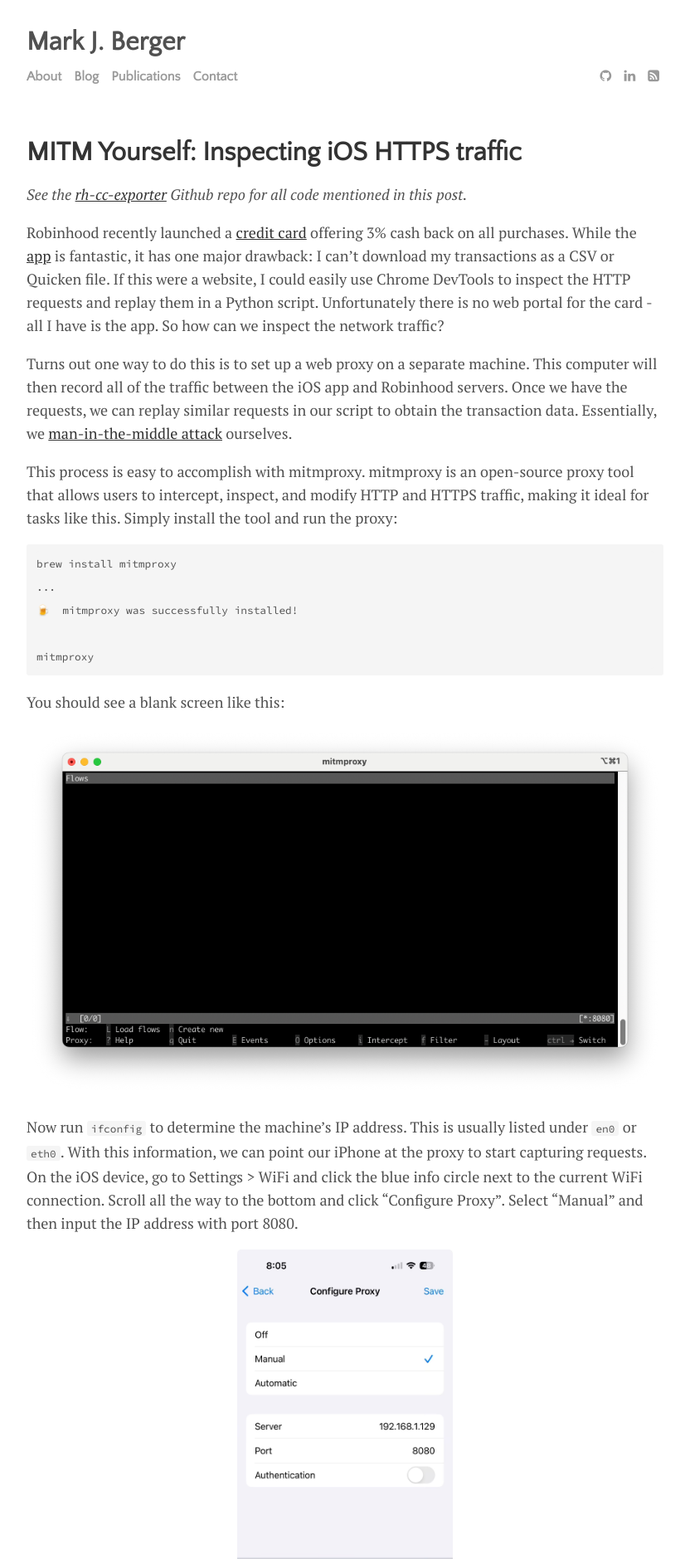
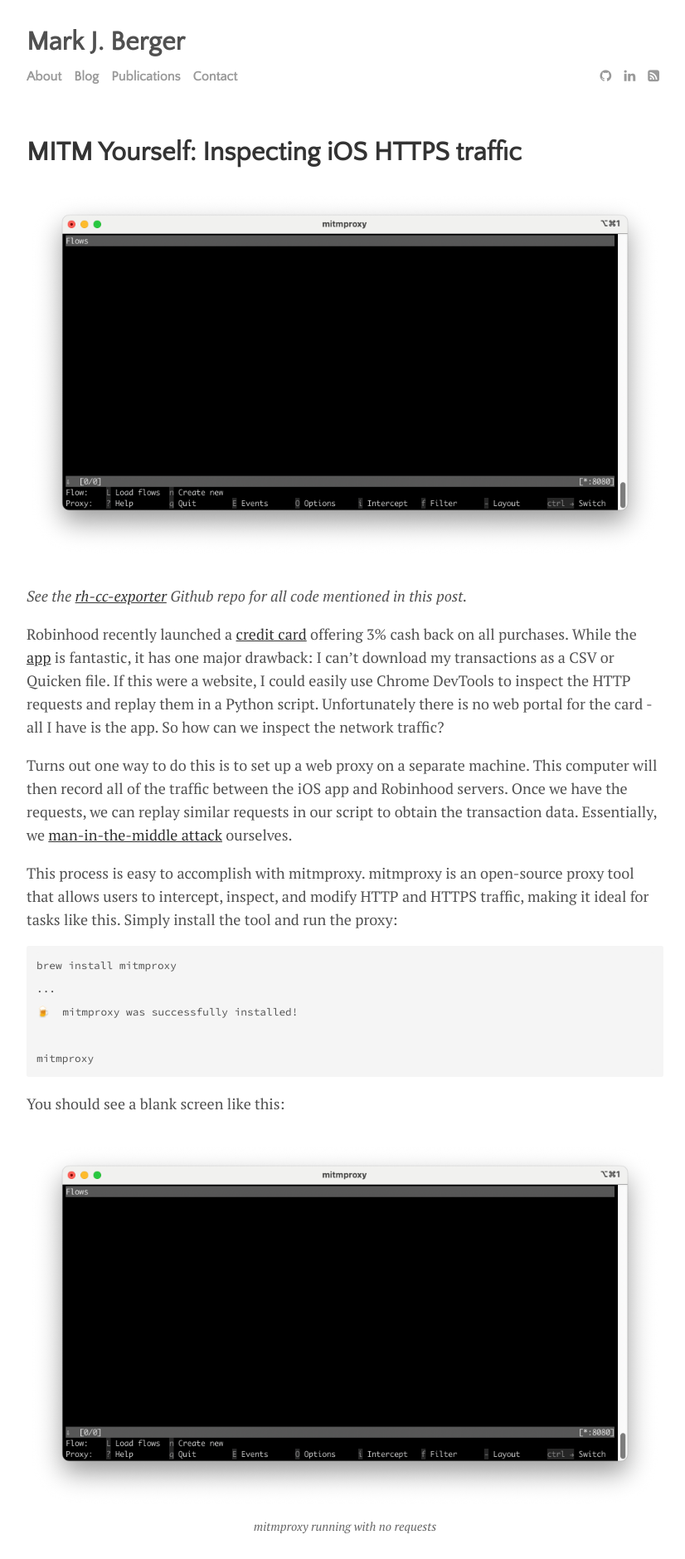
Before and after one commit to markberger/markberger.github.io, a Jekyll site: the page built from _posts/2024-09-30-inspecting-ios-https-traffic.md, in a window 1280 px wide. Shown: the top 1879 px of the page at 83% size, without its empty margins (224-1050 px from the left). Built offline with Jekyll 4.4.1, drawn with Linux system fonts in a browser that asks for light colours; nearby versions of some CDN libraries; some of the changed text lies outside the part shown.

Commit message:
claudes attempt at improving imgs

```diff
--- a/_includes/head.html
+++ b/_includes/head.html
@@ -12,6 +12,7 @@
   <meta charset="utf-8">
 
   <link rel="stylesheet" href="/assets/css/main.css">
+  <link rel="stylesheet" href="/assets/css/responsive-images.css">
   <link rel="stylesheet" href="/assets/css/syntax.css">
   <!-- RSS-v2.0
   <link href="/feed.xml" type="application/rss+xml" rel="alternate" title="{{ site.data.settings.title }} | {{ site.data.settings.tagline }}"/>
--- a/_layouts/post.html
+++ b/_layouts/post.html
@@ -7,7 +7,7 @@
 </h1>
 
 {% if page.image %}
-  <img src="/assets/img/{{ page.image }}" style="display: block; margin: 0 auto;">
+  <img src="/assets/img/{{ page.image }}" class="post-header-image" alt="{{ page.title }}">
 {% endif %}
 
 {{ content }}
--- a/_posts/2024-09-30-inspecting-ios-https-traffic.md
+++ b/_posts/2024-09-30-inspecting-ios-https-traffic.md
@@ -2,6 +2,7 @@
 layout: post
 title: "MITM Yourself: Inspecting iOS HTTPS traffic"
 date: 2024-09-30 08:00:00.000000000 -07:00
+image: 2024-09-30/mitmproxy-blank.png
 ---
 
 _See the [rh-cc-exporter](https://github.com/markberger/rh-cc-exporter/) Github
@@ -10,7 +11,7 @@
 Robinhood recently launched a [credit card](https://robinhood.com/creditcard/)
 offering 3% cash back on all purchases. While the
 [app](https://apps.apple.com/us/app/robinhood-credit-card/id6462308655) is
-fantastic, it has one major drawback: I can’t download my transactions as a CSV
+fantastic, it has one major drawback: I can't download my transactions as a CSV
 or Quicken file. If this were a website, I could easily use Chrome DevTools to
 inspect the HTTP requests and replay them in a Python script. Unfortunately
 there is no web portal for the card - all I have is the app. So how can we
@@ -38,9 +39,10 @@
 
 You should see a blank screen like this:
 
-{:refdef: style="text-align: center;"}
-![mitmproxy running with no requests](/assets/img/2024-09-30/mitmproxy-blank.png)
-{:refdef}
+<div class="img-with-caption">
+  <img src="/assets/img/2024-09-30/mitmproxy-blank.png" alt="mitmproxy running with no requests" class="img-large">
+  <div class="img-caption">mitmproxy running with no requests</div>
+</div>
 
 Now run `ifconfig` to determine the machine's IP address. This is usually listed
 under `en0` or `eth0`. With this information, we can point our iPhone at the
@@ -49,21 +51,19 @@
 way to the bottom and click "Configure Proxy". Select "Manual" and then input
 the IP address with port 8080.
 
-<!-- prettier-ignore-start -->
-{:refdef: style="text-align: center;"}
-![iOS manual proxy config](/assets/img/2024-09-30/iOS-proxy-config.png){:width="260px"}
-{:refdef}
-<!-- prettier-ignore-end -->
+<div class="img-with-caption">
+  <img src="/assets/img/2024-09-30/iOS-proxy-config.png" alt="iOS manual proxy config" class="img-small">
+  <div class="img-caption">iOS manual proxy configuration</div>
+</div>
 
 The traffic we're interested in is likely HTTPS, so we need to complete one more
 step by trusting the mitmproxy CA. Navigate to [mitm.it](http://mitm.it) on your
 iPhone and you should see the following page:
 
-<!-- prettier-ignore-start -->
-{:refdef: style="text-align: center;"}
-![iOS web page with mitm cert for download](/assets/img/2024-09-30/iOS-mitm-cert-page.jpeg){:width="260px"}
-{:refdef}
-<!-- prettier-ignore-end -->
+<div class="img-with-caption">
+  <img src="/assets/img/2024-09-30/iOS-mitm-cert-page.jpeg" alt="iOS web page with mitm cert for download" class="img-small">
+  <div class="img-caption">iOS web page with mitm cert for download</div>
+</div>
 
 After downloading the file, we must install it and enable full trust. Go back to
 Settings > General > VPN & Device Management > mitmproxy. Click "install" in the
@@ -75,9 +75,10 @@
 requests from your iPhone. Here is what my console looks like from installing
 the mitmproxy CA and opening the credit card app:
 
-{:refdef: style="text-align: center;"}
-![mitmproxy running with requests](/assets/img/2024-09-30/mitmproxy-with-requests.png)
-{:refdef}
+<div class="img-with-caption">
+  <img src="/assets/img/2024-09-30/mitmproxy-with-requests.png" alt="mitmproxy running with requests" class="img-large">
+  <div class="img-caption">mitmproxy running with requests</div>
+</div>
 
 At this point, we can see we are working with a [GraphQL](https://graphql.org/)
 API. Explore this interface for a bit, and you will eventually find the request
--- a/assets/css/main.scss
+++ b/assets/css/main.scss
@@ -114,11 +114,20 @@
   overflow: hidden;
   border-radius: 5px;
   margin-bottom: 25px;
+  position: relative;
+  aspect-ratio: 16/9;
 }
 
 .thumbnail-container img{
-  margin-top: -11.5%;
-  margin-bottom: -11.5%;
+  width: 100%;
+  height: 100%;
+  object-fit: cover;
+  margin: 0;
+  transition: transform 0.3s ease;
+}
+
+.thumbnail-container:hover img {
+  transform: scale(1.05);
 }
 
 /*
--- /dev/null
+++ b/assets/css/responsive-images.scss
@@ -0,0 +1,151 @@
+---
+---
+
+/*
+  Enhanced Responsive Image Styles
+  Add this to your main.scss or import it
+*/
+
+/* Base responsive image styles */
+img {
+  max-width: 100%;
+  height: auto;
+  border-radius: 5px;
+  display: block;
+  margin: 0 auto;
+}
+
+/* Responsive image container */
+.responsive-img-container {
+  position: relative;
+  width: 100%;
+  margin: 1rem 0;
+}
+
+.responsive-img-container img {
+  width: 100%;
+  height: auto;
+  object-fit: cover;
+}
+
+/* Post header images */
+.post-header-image {
+  width: 100%;
+  max-width: 800px;
+  margin: 2rem auto;
+  display: block;
+}
+
+/* Thumbnail improvements */
+.thumbnail-container {
+  max-width: 100%;
+  overflow: hidden;
+  border-radius: 5px;
+  margin-bottom: 25px;
+  /* Remove problematic negative margins */
+  position: relative;
+  aspect-ratio: 16/9; /* Consistent aspect ratio */
+}
+
+.thumbnail-container img {
+  width: 100%;
+  height: 100%;
+  object-fit: cover;
+  /* Remove negative margins that cause layout issues */
+  margin: 0;
+  transition: transform 0.3s ease;
+}
+
+.thumbnail-container:hover img {
+  transform: scale(1.05);
+}
+
+/* Inline images in content */
+.post-content img {
+  max-width: 100%;
+  height: auto;
+  margin: 1.5rem auto;
+  display: block;
+}
+
+/* Small images (like mobile screenshots) */
+.img-small {
+  max-width: 300px;
+  width: 100%;
+}
+
+.img-medium {
+  max-width: 500px;
+  width: 100%;
+}
+
+.img-large {
+  max-width: 800px;
+  width: 100%;
+}
+
+/* Image with caption */
+.img-with-caption {
+  text-align: center;
+  margin: 2rem 0;
+}
+
+.img-with-caption img {
+  margin-bottom: 0.5rem;
+}
+
+.img-caption {
+  font-size: 0.9rem;
+  color: #666;
+  font-style: italic;
+  margin-top: 0.5rem;
+}
+
+/* Responsive breakpoints for images */
+@media (max-width: 480px) {
+  .post-header-image,
+  .img-large {
+    margin: 1rem 0;
+  }
+
+  .img-small {
+    max-width: 250px;
+  }
+
+  .thumbnail-container {
+    margin-bottom: 1rem;
+  }
+}
+
+@media (min-width: 481px) and (max-width: 768px) {
+  .img-small {
+    max-width: 280px;
+  }
+
+  .img-medium {
+    max-width: 450px;
+  }
+}
+
+@media (min-width: 769px) and (max-width: 1024px) {
+  .img-small {
+    max-width: 300px;
+  }
+
+  .img-medium {
+    max-width: 500px;
+  }
+}
+
+/* High DPI displays */
+@media (-webkit-min-device-pixel-ratio: 2), (min-resolution: 192dpi) {
+  /* Styles for high DPI displays if needed */
+}
+
+/* Print styles */
+@media print {
+  img {
+    max-width: 100% !important;
+    page-break-inside: avoid;
+  }
+}
```
